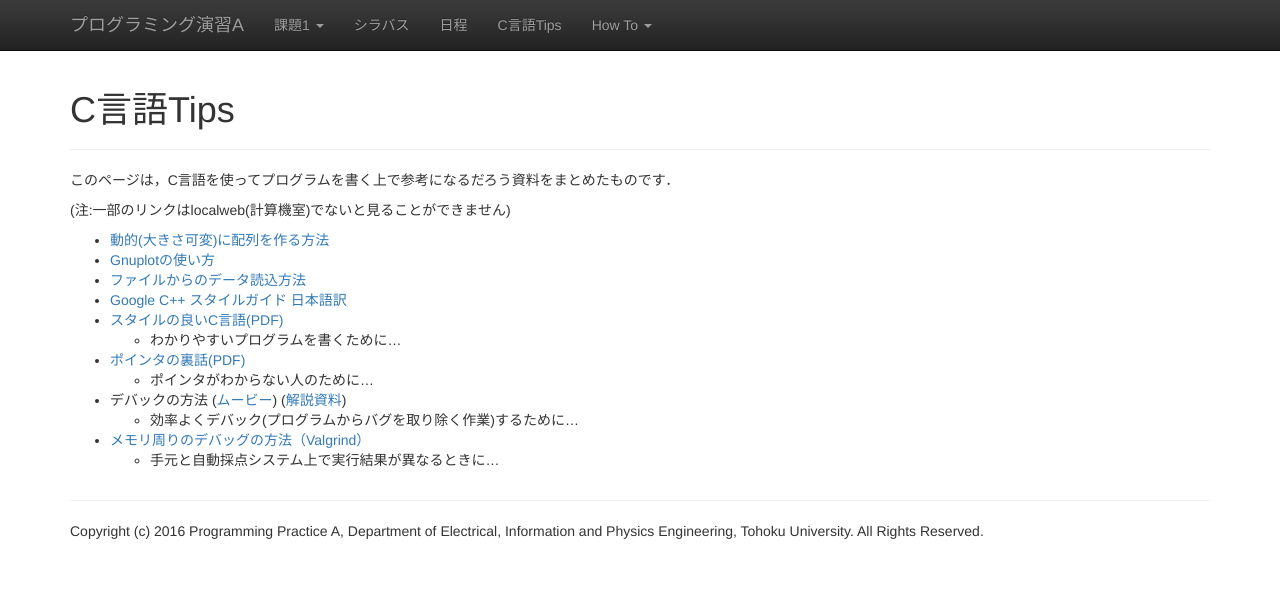
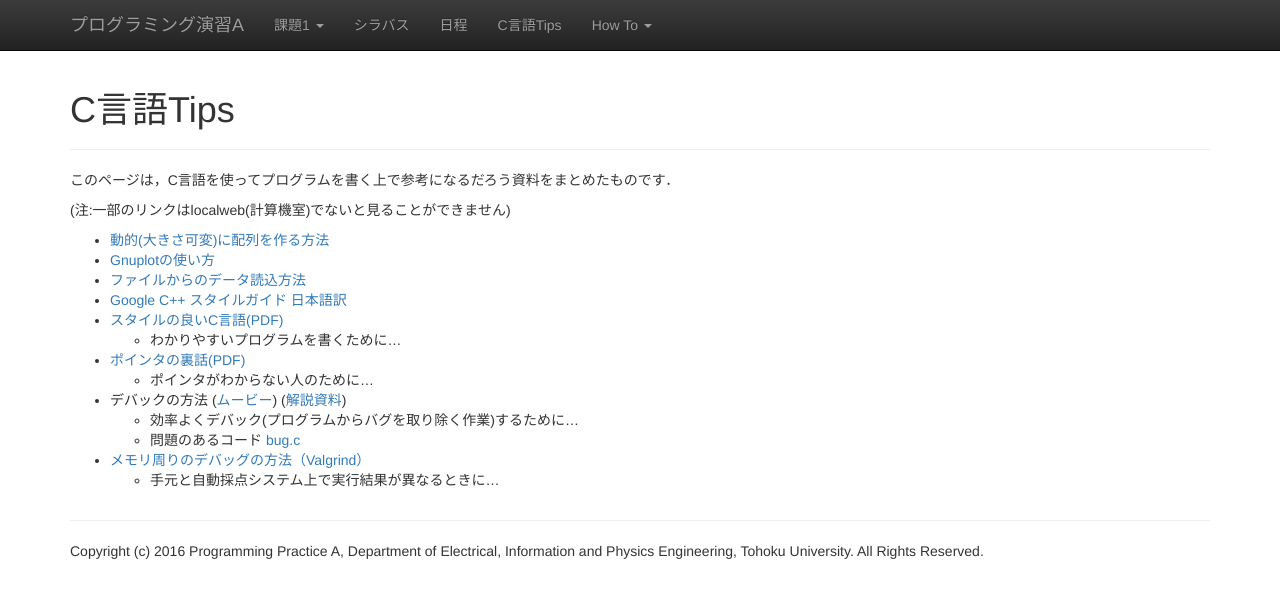
Before and after one commit to ecei-tohoku/ppa-public, a Jekyll site: the page built from tips.md, in a window 1280 px wide. Shown: the top 598 px of the page. Built offline with Jekyll 4.4.1, drawn with Linux system fonts in a browser that asks for light colours; nearby versions of some CDN libraries.

Commit message:
Added a link to a sample program.

```diff
--- a/tips.md
+++ b/tips.md
@@ -18,5 +18,6 @@ title: C言語Tips
 * デバックの方法 ([ムービー](https://www.youtube.com/watch?v=p7XdkrlFXnU))
 ([解説資料](http://localweb.ecei.tohoku.ac.jp/~enshu25/emacs-gdb.pdf))
     * 効率よくデバック(プログラムからバグを取り除く作業)するために…
+    * 問題のあるコード [bug.c](tips/bug.c)
 * [メモリ周りのデバッグの方法（Valgrind）](tips/valgrind.html)
     * 手元と自動採点システム上で実行結果が異なるときに…
```
